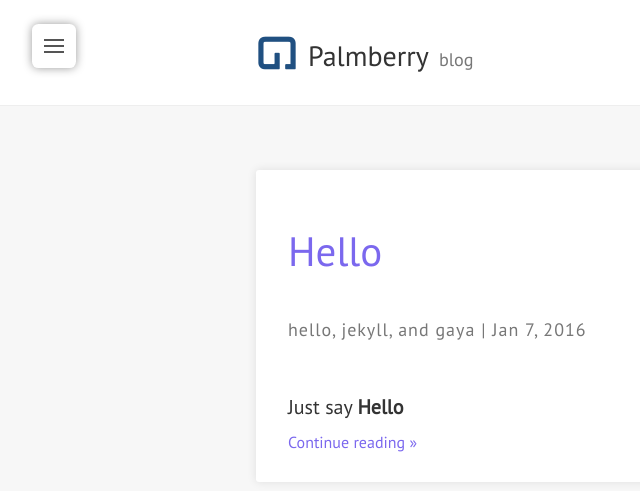
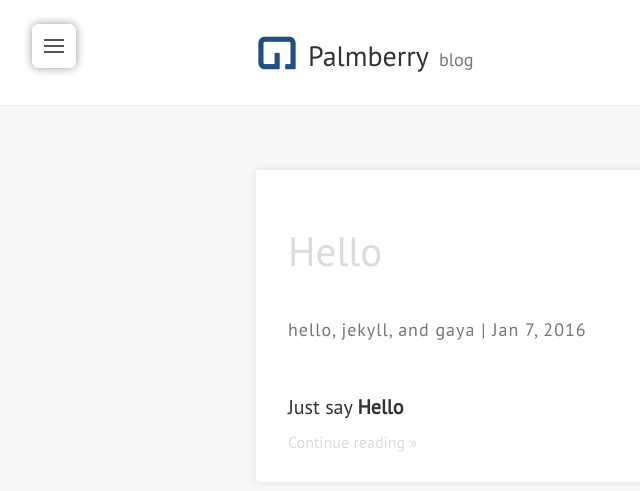
Before and after one commit to PALMBERRY/palmberry.github.io, a Jekyll site: the page built from index.html, in a window 1280 px wide. Shown: the top 491 px of the page, without its empty margins (0-640 px from the left). Built offline with Jekyll 4.4.1, drawn with Linux system fonts in a browser that asks for light colours; nearby versions of some CDN libraries; the list of posts is cut into pages by our own code.

Commit message:
Update _config.yml

```diff
--- a/_config.yml
+++ b/_config.yml
@@ -13,7 +13,7 @@ author_thumbnail: "/assets/images/avatar.jpg" # Author avatar
 # Theme customization - please change from the defaults!
 theme:
   # Color for sidebar bar, links, etc
-  highlight_color: "#7B68EE" #"#205081" #205081" # "#272935"
+  highlight_color: "#DCDCDC" #"#205081" #205081" # "#272935"
   # Social media links, leave blank to ignore
   social:
     github: palmberry
```
